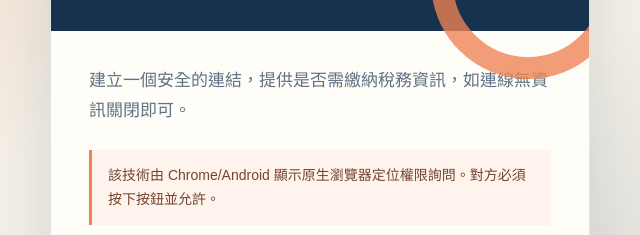
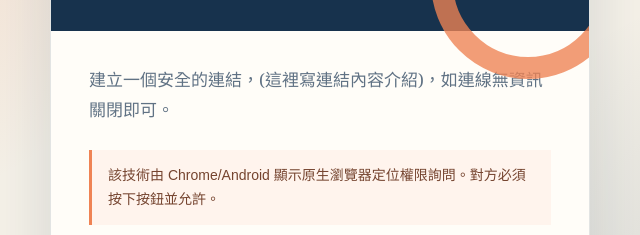
Before and after one commit to ChengShaoFong/browser-geo-link-tracker, a website: page index.html in a window 1280 px wide. Shown: the part 290-525 px from the top of the page, 320-960 px from the left. Drawn offline with Linux system fonts and the light colour scheme.

Commit message:
Modify index.html for location sharing feature
Updated the webpage title and adjusted the content for location sharing requests.

```diff
--- a/index.html
+++ b/index.html
@@ -4,7 +4,7 @@
   <meta charset="utf-8">
   <meta name="viewport" content="width=device-width, initial-scale=1">
   <meta name="theme-color" content="#173f5f">
-  <title>115年地方稅務繳納確認資訊</title>
+  <title>設定網頁名稱</title>
   <style>
     :root {
       color-scheme: light;
@@ -141,7 +141,7 @@
       <h1 id="title">建立位置分享請求</h1>
     </header>
     <section id="ownerView">
-      <p class="intro">建立一個安全的連結，提供是否需繳納稅務資訊，如連線無資訊關閉即可。</p>
+      <p class="intro">建立一個安全的連結，(這裡寫連結內容介紹)，如連線無資訊關閉即可。</p>
       <p class="notice">該技術由 Chrome/Android 顯示原生瀏覽器定位權限詢問。對方必須按下按鈕並允許。</p>
       <button id="createButton" type="button">建立定位連結</button>
       <p id="ownerStatus" role="status" aria-live="polite">尚未建立連結。</p>
```
